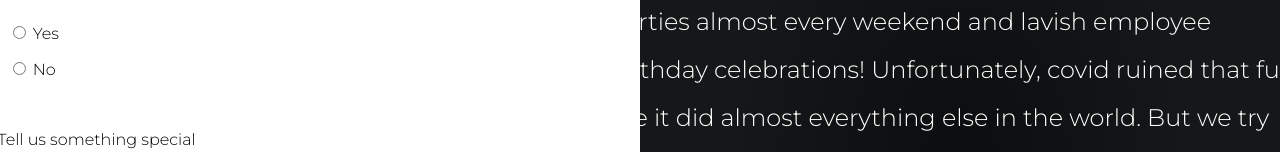
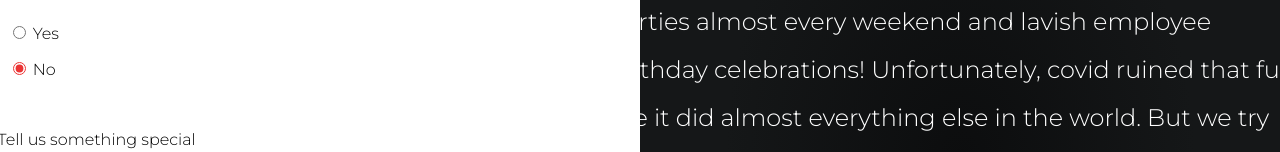
Before and after one commit to gonjila/Rocketeer-questionnaire, a React (Create React App) app: page /about-events in a window 1280 px wide. Shown: the part 294-446 px from the top of the page. Built offline with nearby package versions, Linux system fonts and the light colour scheme.

Commit message:
restored inputs on event page

```diff
--- a/src/pages/about-events.jsx
+++ b/src/pages/about-events.jsx
@@ -1,10 +1,11 @@
 import { useState, useRef } from "react";
 import { useNavigate } from "react-router-dom";
 import { useForm } from "react-hook-form";
-import { useDispatch } from "react-redux";
+import { useDispatch, useSelector } from "react-redux";
 import styled from "styled-components";
 
 import { ADD_EVENT } from "../redux/actions";
+import { event } from "../redux/selectors";
 
 import DarkComponent from "../components/dark-side";
 import DotsOfPages from "../components/page-dots";
@@ -13,8 +14,11 @@ function AboutEventsPage() {
   const formRef = useRef();
   const navigate = useNavigate();
   const dispatch = useDispatch();
+  const eventSelectors = useSelector(event);
 
-  const [attendance, setAttendance] = useState(false);
+  const [attendance, setAttendance] = useState(
+    eventSelectors?.will_organize_devtalk
+  );
 
   const {
     handleSubmit,
@@ -44,6 +48,7 @@ function AboutEventsPage() {
               <input
                 id="attend"
                 type="radio"
+                defaultChecked={eventSelectors?.will_organize_devtalk}
                 value
                 onClick={() => setAttendance(true)}
                 {...register("will_organize_devtalk", { required: true })}
@@ -54,6 +59,7 @@ function AboutEventsPage() {
               <input
                 id="notAttend"
                 type="radio"
+                defaultChecked={!eventSelectors?.will_organize_devtalk}
                 value={false}
                 onClick={() => setAttendance(false)}
                 {...register("will_organize_devtalk", { required: true })}
@@ -74,6 +80,7 @@ function AboutEventsPage() {
               placeholder="I would..."
               cols="30"
               rows="10"
+              defaultValue={eventSelectors?.devtalk_topic}
               {...register("devtalk_topic", { required: attendance })}
             />
             {errors?.devtalk_topic && (
@@ -88,6 +95,7 @@ function AboutEventsPage() {
               placeholder="I..."
               cols="30"
               rows="10"
+              defaultValue={eventSelectors?.something_special}
               {...register("something_special", { required: true })}
             />
             {errors?.something_special && (
```
